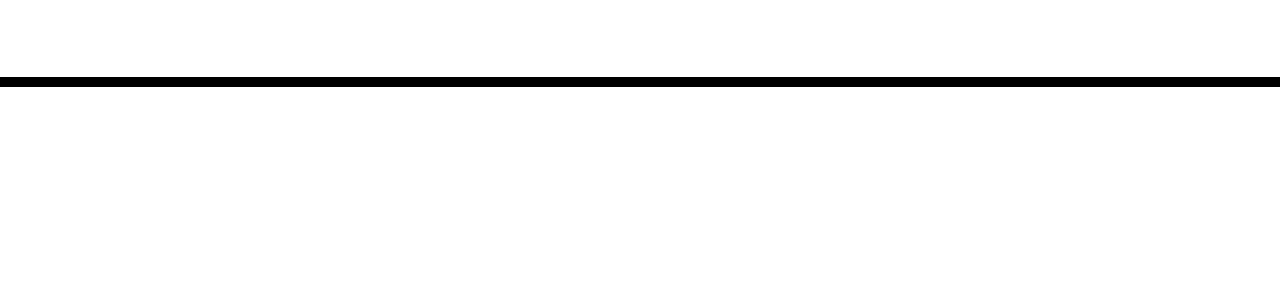
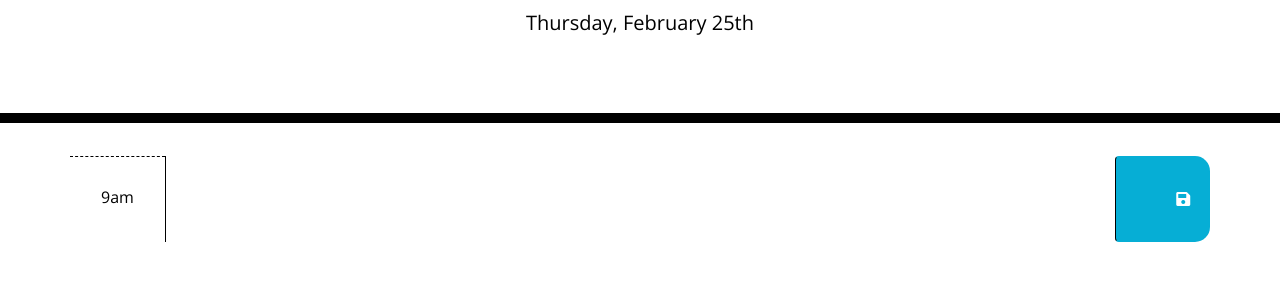
Before and after one commit to eloghub/05-work-day-scheduler, a plain HTML site: page index.html in a window 1280 px wide. Shown: the part 181-462 px from the top of the page. Drawn offline with nearby package versions, Linux system fonts and the light colour scheme; files that its build step writes are made by us from their sources.

Commit message:
used jquery and bootstrap methods to set up structure of scheduler. also linked css classes/id's to the html file. need to continue forming the grid with the rest of the hours of the day

```diff
--- a/Develop/script.js
+++ b/Develop/script.js
@@ -0,0 +1,7 @@
+console.log(moment().format()  )
+
+$(document).ready(function(){
+
+    $("#currentDay").text(moment().format("dddd, MMMM Do"))
+
+  });
--- a/index.html
+++ b/index.html
@@ -18,7 +18,7 @@
       href="https://fonts.googleapis.com/css?family=Open+Sans&display=swap"
       rel="stylesheet"
     />
-    <link rel="stylesheet" href="style.css" />
+    <link rel="stylesheet" href="./Develop/style.css" />
     <title>Work Day Scheduler</title>
   </head>
 
@@ -29,10 +29,21 @@
       <p id="currentDay" class="lead"></p>
     </header>
     <div class="container">
-      <!-- Timeblocks go here -->
+      <div class="time-block row">
+        <div class="hour col-md-1">
+          9am
+        </div>
+        <textarea class="description col-md-10">
+
+        </textarea>
+        <button class="btn saveBtn col-md-1">
+          <i class="fas fa-save"></i>
+        </button>
+      </div>
     </div>
 
     <script src="https://cdnjs.cloudflare.com/ajax/libs/jquery/3.2.1/jquery.min.js"></script>
     <script src="https://cdnjs.cloudflare.com/ajax/libs/moment.js/2.24.0/moment.min.js"></script>
+    <script src="./Develop/script.js"></script>
   </body>
 </html>
```
